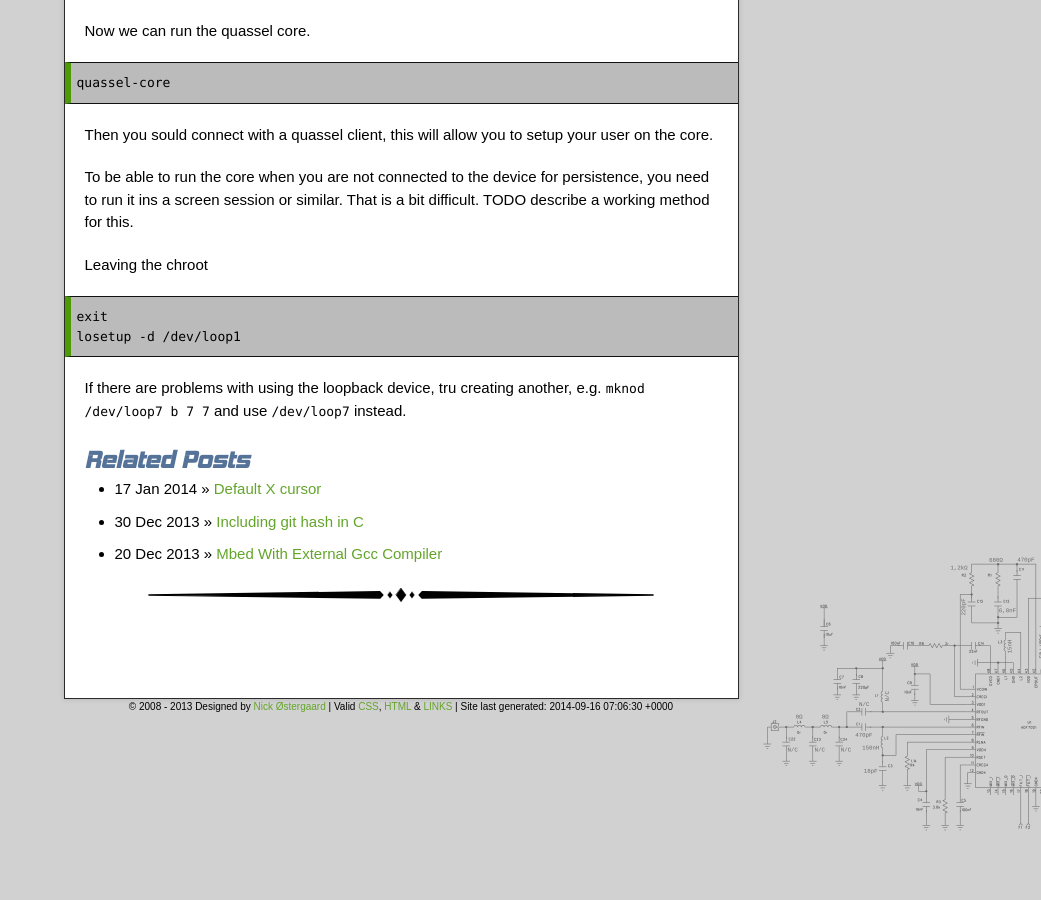
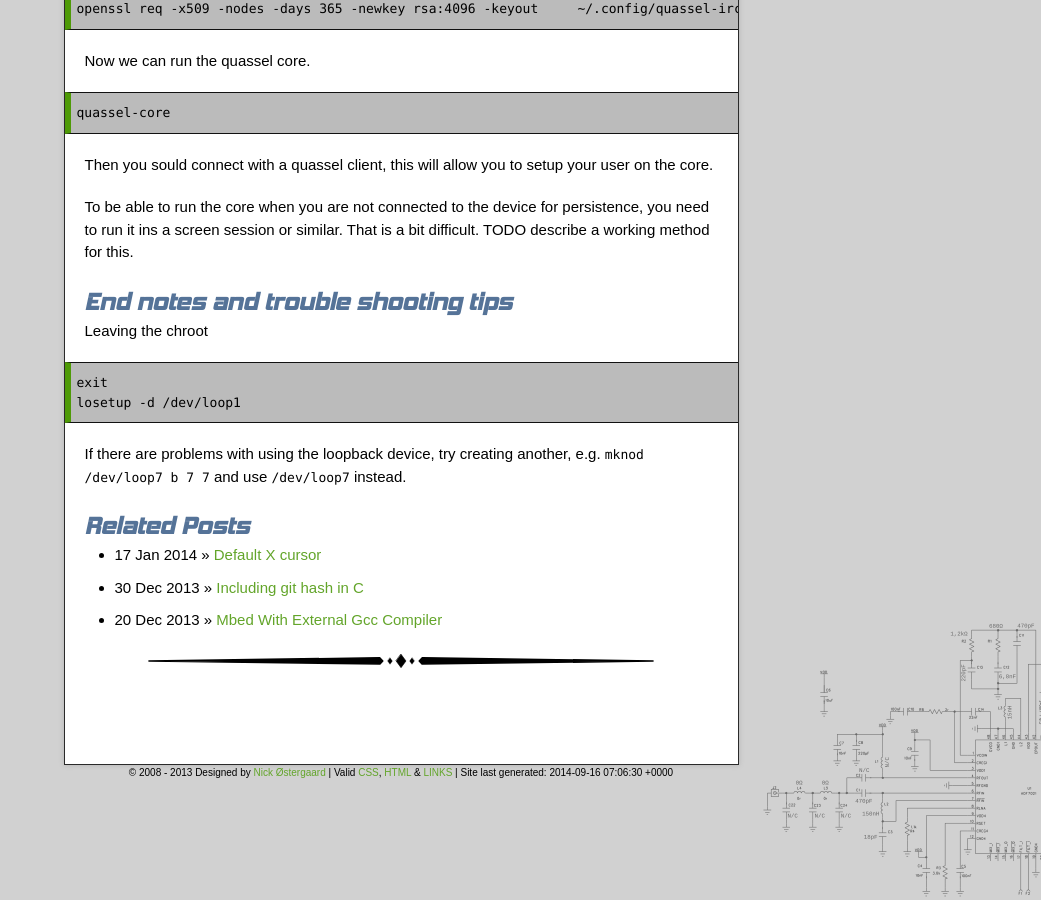
Before and after one commit to nickoe/nickoe.github.io, a Jekyll site: the page built from _posts/2014-09-14-quassel-core-in-chroot-on-android.md, in a window 1280 px wide and 900 px high, scrolled down 1358 px. Shown: the whole window, without its empty margins (239-1280 px from the left). Built offline with Jekyll 4.4.1, drawn with Linux system fonts in a browser that asks for light colours; before the commit the page ends 2192 px from its top, so only the background shows below that; some of the changed text lies outside the part shown.

Commit message:
Add headers

```diff
--- a/_posts/2014-09-14-quassel-core-in-chroot-on-android.md
+++ b/_posts/2014-09-14-quassel-core-in-chroot-on-android.md
@@ -53,7 +54,7 @@
 frequency of 787 MHz, anything above that seemed to freeze the device
 suddenly.
 
-# Setting up Quassel core
+## Setting up Quassel core
 Install Quassel core with `pacman -S quassel-core`. The we need to
 generate a SSL certificate.
 
@@ -70,12 +71,13 @@
 for persistence, you need to run it ins a screen session or similar.
 That is a bit difficult. TODO describe a working method for this.
 
+## End notes and trouble shooting tips
 Leaving the chroot
 
 	exit
 	losetup -d /dev/loop1
 
-If there are problems with using the loopback device, tru creating
+If there are problems with using the loopback device, try creating
 another, e.g. `mknod /dev/loop7 b 7 7` and use `/dev/loop7` instead.
 
 [1]: http://archlinuxarm.org/forum/viewtopic.php?f=27&t=1361
```
Also changed, not shown: other parts of _posts/2014-09-14-quassel-core-in-chroot-on-android.md (+1 -0 lines).
